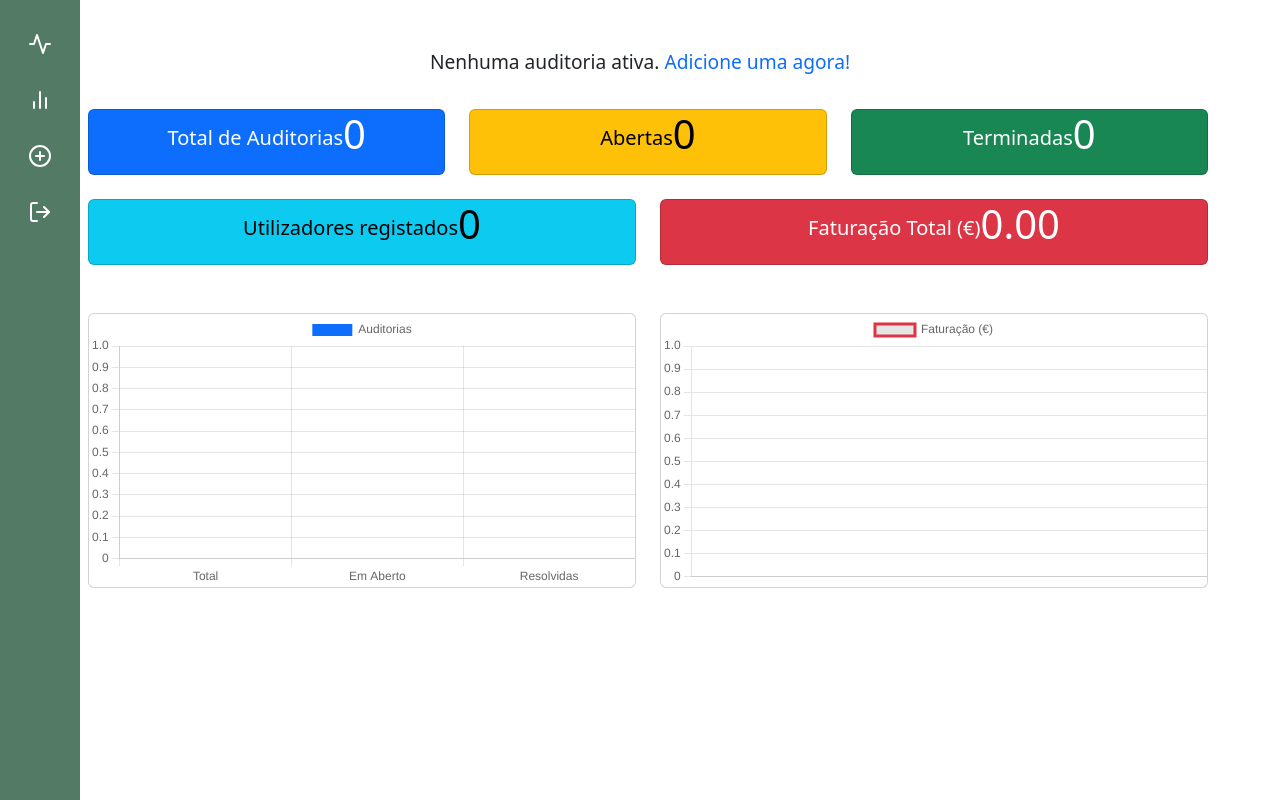
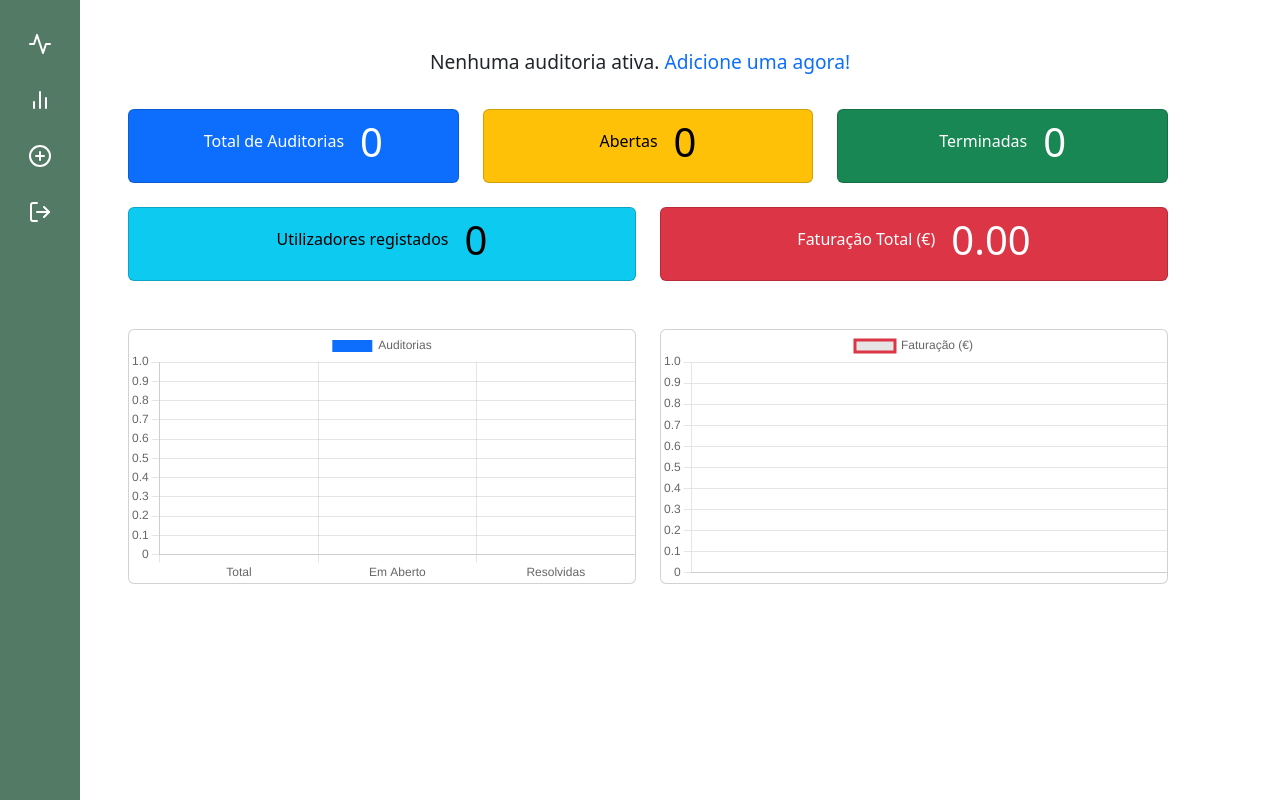
Before and after one commit to duartemiguel30/PW_PWA, a Vue app in the folder PWA/: page /dashboard in a window 1280 px wide. Built offline with nearby package versions, Linux system fonts and the light colour scheme; sample sign-in values are in the browser's storage.

Commit message:
core done

```diff
--- a/PWA/src/components/AuditItem.vue
+++ b/PWA/src/components/AuditItem.vue
@@ -8,7 +8,6 @@
         <div class="header">
             <h2 class="title">{{ auditoria.peritoPrincipal }}</h2>
             <div class="actions">
-                <!-- Botão de edição só aparece se o status não for "terminada" -->
                 <button v-if="auditoria.status !== 'terminada'" class="edit-btn" @click="toggleEditForm(auditoria.id)">
                     <i data-feather="edit"></i>
                 </button>
@@ -37,7 +36,6 @@
         </div>
     </div>
 
-    <!-- Botão de "Concluir" só aparece se o status não for "terminada" -->
     <button v-if="auditoria.status !== 'terminada'" class="delete-btn" @click="showConfirmModal = true">
         <i data-feather="check-circle"></i> Concluir
     </button>
@@ -164,7 +162,6 @@ export default {
       }
     },
     completeAudit(id) {
-      // Atualiza o status para 'terminada'
       let auditorias = JSON.parse(localStorage.getItem('auditorias')) || [];
       const index = auditorias.findIndex(auditoria => auditoria.id === id);
 
@@ -174,7 +171,7 @@ export default {
       }
 
       this.showConfirmModal = false;
-      this.$emit('update', auditorias[index]); // Emitir o evento com os dados atualizados
+      this.$emit('update', auditorias[index]);
     }
   },
   mounted() {
--- a/PWA/src/views/AdminDashboard.vue
+++ b/PWA/src/views/AdminDashboard.vue
@@ -33,7 +33,6 @@ export default {
   },
   methods: {
     carregarAuditorias() {
-      // Apenas carregar auditorias se já existirem no localStorage
       this.auditoriasData = JSON.parse(localStorage.getItem("auditorias")) || [];
     }
   }
--- a/PWA/src/views/Dashboard.vue
+++ b/PWA/src/views/Dashboard.vue
@@ -1,10 +1,8 @@
 <template>
   <div class="dashboard-container">
-    <!-- Sidebar -->
     <SidebarMenu />
 
     <div class="dashboard-content">
-      <!-- Mensagem caso não haja auditorias -->
       <div v-if="auditoriasData.length === 0" class="no-audit-message text-center mt-4">
         Nenhuma auditoria ativa.
         <router-link to="/admin-adicionar-auditoria" class="text-decoration-none text-primary">
@@ -16,7 +14,7 @@
         <div class="col-md-4">
           <div class="card text-bg-primary mb-3">
             <div class="card-body">
-              <h5 class="card-title">Total de Auditorias</h5>
+              <h6 class="card-title">Total de Auditorias</h6>
               <p class="display-6">{{ totalAuditorias }}</p>
             </div>
           </div>
@@ -24,7 +22,7 @@
         <div class="col-md-4">
           <div class="card text-bg-warning mb-3">
             <div class="card-body">
-              <h5 class="card-title">Abertas</h5>
+              <h6 class="card-title">Abertas</h6>
               <p class="display-6">{{ auditoriasAbertas }}</p>
             </div>
           </div>
@@ -32,7 +30,7 @@
         <div class="col-md-4">
           <div class="card text-bg-success mb-3">
             <div class="card-body">
-              <h5 class="card-title">Terminadas</h5>
+              <h6 class="card-title">Terminadas</h6>
               <p class="display-6">{{ auditoriasTerminadas }}</p>
             </div>
           </div>
@@ -41,7 +39,7 @@
         <div class="col-md-6">
           <div class="card text-bg-info mb-3">
             <div class="card-body">
-              <h5 class="card-title">Utilizadores registados</h5>
+              <h6 class="card-title">Utilizadores registados</h6>
               <p class="display-6">{{ totalUtilizadores }}</p>
             </div>
           </div>
@@ -49,14 +47,13 @@
         <div class="col-md-6">
           <div class="card text-bg-danger mb-3">
             <div class="card-body">
-              <h5 class="card-title">Faturação Total (€)</h5>
+              <h6 class="card-title">Faturação Total (€)</h6>
               <p class="display-6">{{ faturacaoTotal.toFixed(2) }}</p>
             </div>
           </div>
         </div>
       </div>
 
-      <!-- Gráficos -->
       <div class="row mt-4">
         <div class="col-md-6">
           <div class="card">
@@ -90,32 +87,32 @@ export default {
 
   data() {
     return {
-      auditoriasData: [], // Dados das auditorias
-      totalUtilizadores: 0, // Total de utilizadores registados
-      faturacaoTotal: 0, // Faturação total calculada com base nas auditorias
+      auditoriasData: [],
+      totalUtilizadores: 0,
+      faturacaoTotal: 0,
     };
   },
 
   computed: {
     totalAuditorias() {
-      return this.auditoriasData.length; // Total de auditorias
+      return this.auditoriasData.length;
     },
     auditoriasAbertas() {
-      return this.auditoriasData.filter(a => a.status === "aberta").length; // Auditorias abertas
+      return this.auditoriasData.filter(a => a.status === "aberta").length;
     },
     auditoriasTerminadas() {
-      return this.auditoriasData.filter(a => a.status === "terminada").length; // Auditorias terminadas
+      return this.auditoriasData.filter(a => a.status === "terminada").length;
     }
   },
 
   mounted() {
-    this.carregarDados();  // Carregar os dados no carregamento inicial
+    this.carregarDados();
   },
 
   methods: {
     carregarDados() {
       const auditoriasSalvas = JSON.parse(localStorage.getItem("auditorias")) || [];
-      console.log("Auditorias carregadas:", auditoriasSalvas); // Verificar no console
+      console.log("Auditorias carregadas:", auditoriasSalvas);
 
       this.auditoriasData = auditoriasSalvas;
       this.totalUtilizadores = (JSON.parse(localStorage.getItem("users")) || []).length;
@@ -125,7 +122,6 @@ export default {
     },
 
     mostrarGraficos() {
-      // Gráfico de auditorias
       if (this.$refs.auditoriasChart) {
         new Chart(this.$refs.auditoriasChart.getContext("2d"), {
           type: "bar",
@@ -140,7 +136,6 @@ export default {
         });
       }
 
-      // Gráfico de faturação
       if (this.$refs.faturacaoChart) {
         new Chart(this.$refs.faturacaoChart.getContext("2d"), {
           type: "line",
@@ -168,15 +163,23 @@ export default {
 }
 
 .dashboard-content {
-  margin-left: 7rem;
-  padding: 1.5rem;
-  flex: 1;
-  max-width: calc(100% - 7rem);
-  overflow-x: hidden;
-  margin: 0 auto;
+    padding: 1.5rem;
+    flex: 1;
+    max-width: calc(100% - 12rem);
+    overflow-x: hidden;
+    margin: 0 auto;
+}
+
+.card-title {
+  margin-bottom: 0.5rem;
+}
+
+.display-6 {
+  margin-top: 0.5rem;
 }
 
 .card-body {
+  gap: 1rem;
   display: flex;
   align-items: center;
   justify-content: center;
@@ -214,7 +217,7 @@ canvas {
   }
 
   .dashboard-content {
-    margin-left: 0;
+    margin-left: 2rem;
     padding: 1rem;
     width: 90%;
     margin: 0 auto;
```
